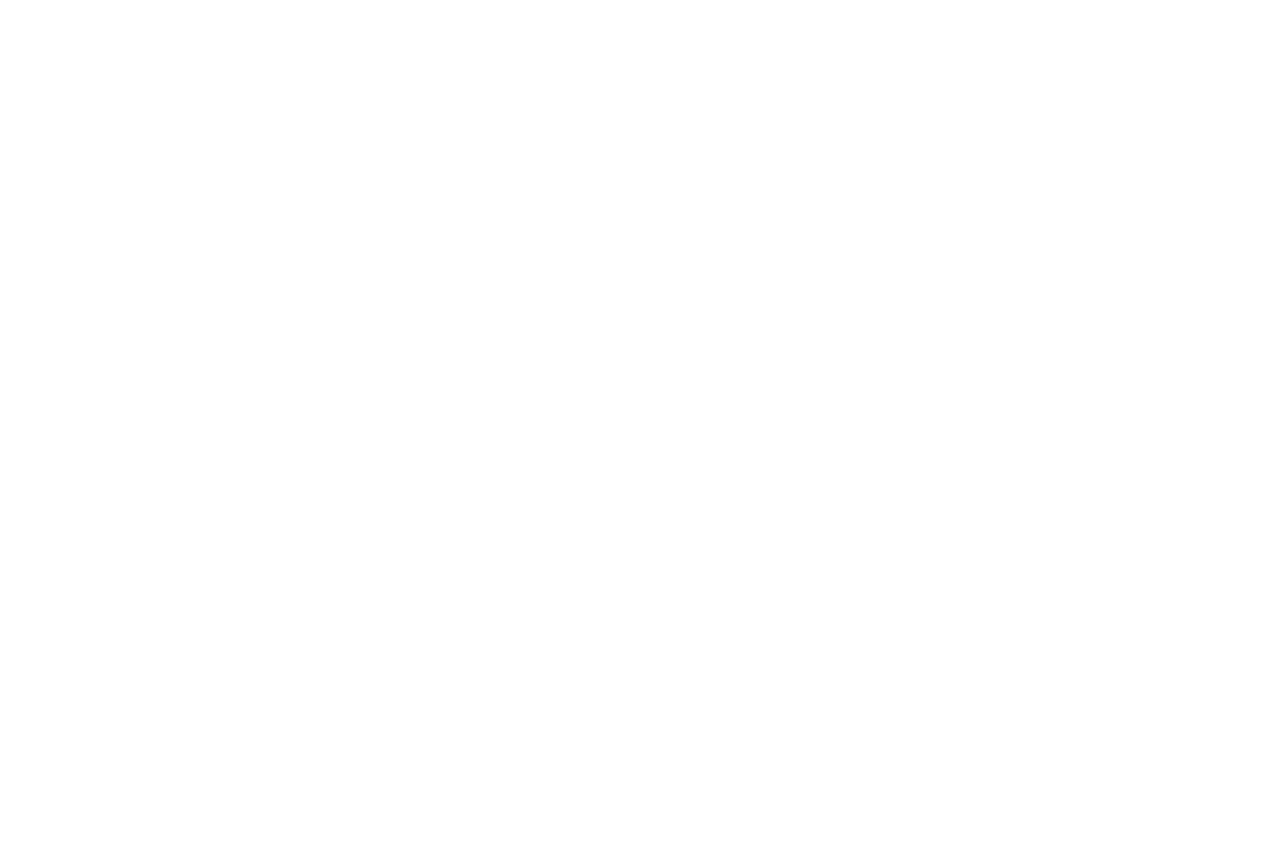
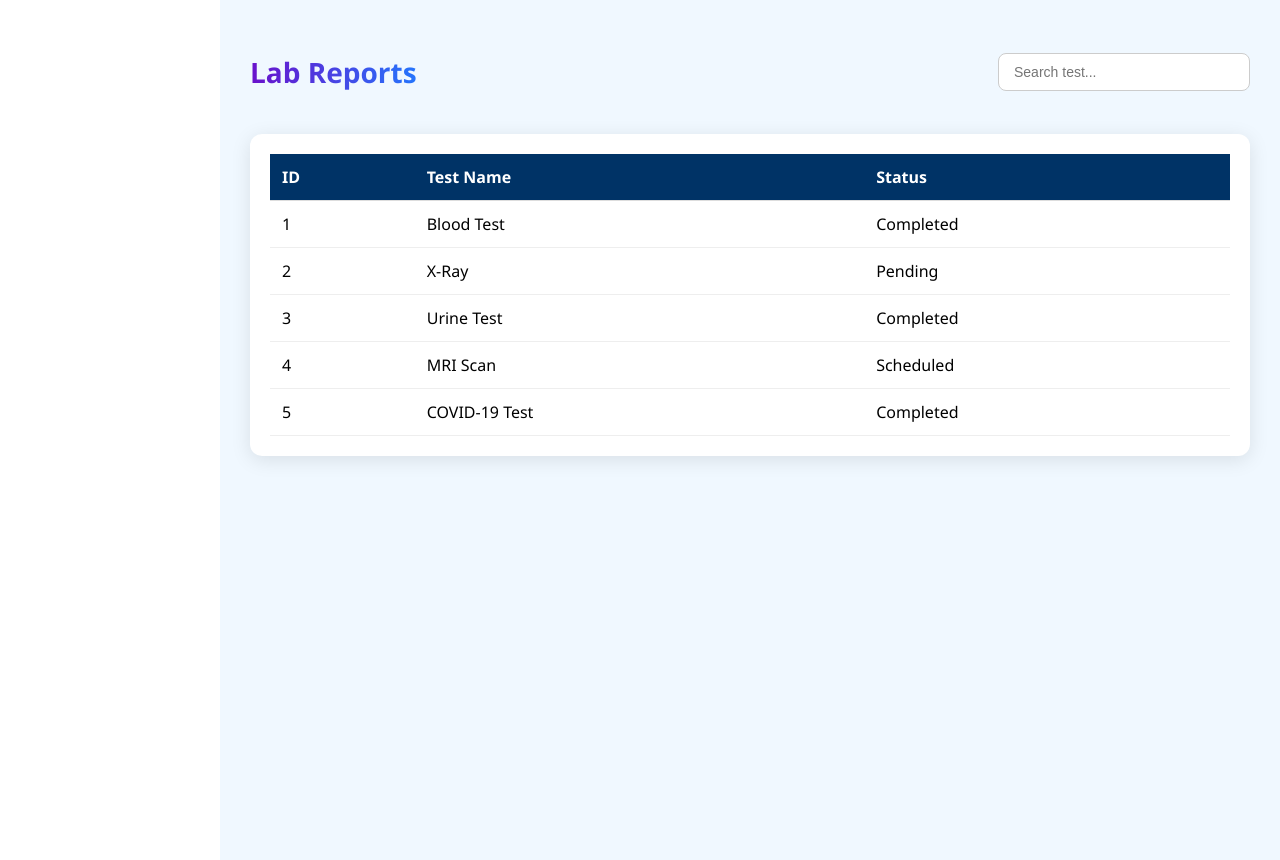
Before and after one commit to jayasakthyasri/Hospital-management-frontend, a React (Create React App) app: page /lab in a window 1280 px wide. Before the commit this address had no page. Before the commit the page ends 800 px from the top, so only its background shows below. Built offline with nearby package versions, Linux system fonts and the light colour scheme.

Commit message:
Completed sidebar, navbar, PharmacyPage, and LabPage with UI

```diff
--- a/src/App.js
+++ b/src/App.js
@@ -1,8 +1,10 @@
-import logo from './logo.svg';
 import './App.css';
-import Login from './pages/Login';
 import Register from './pages/Register';
 import Dashboard from './pages/Dashboard';
+import Login from './pages/Login';
+import PharmacyPage from './pages/PharmacyPage';
+import LabPage from './pages/LabPage';
+
 import { BrowserRouter as Router, Routes, Route } from 'react-router-dom';
 
 function App() {
@@ -12,6 +14,8 @@
         <Route path="/" element={<Login />} />
         <Route path="/register" element={<Register />} />
         <Route path="/dashboard" element={<Dashboard />} />
+        <Route path="/pharmacy" element={<PharmacyPage />} />
+        <Route path="/lab" element={<LabPage />} />
       </Routes>
     </Router>
   );
--- /dev/null
+++ b/src/components/Navbar.css
@@ -0,0 +1,8 @@
+.navbar {
+  background-color: #6C63FF; /* Deep Violet */
+  color: #FFFFFF;            /* White Text */
+  padding: 15px 20px;
+  display: flex;
+  justify-content: space-between;
+  align-items: center;
+}
--- /dev/null
+++ b/src/components/Navbar.js
@@ -0,0 +1,11 @@
+import React from 'react';
+import './Navbar.css'; // Optional styling
+
+export default function Navbar() {
+  return (
+    <div className="navbar">
+      <h3>Hospital Management System</h3>
+      {/* You can add buttons or user info here */}
+    </div>
+  );
+}
--- /dev/null
+++ b/src/components/Sidebar.css
@@ -0,0 +1,26 @@
+.sidebar {
+  width: 200px;
+  height: 100vh;
+  background-color: #5548C8; /* Dark Violet */
+  color: #FFFFFF;
+  padding: 20px;
+}
+
+.sidebar h2 {
+  margin-bottom: 20px;
+  color: #FFFFFF;
+}
+
+.sidebar-link {
+  display: block;
+  color: #FFFFFF;            /* Sidebar text white */
+  text-decoration: none;
+  margin-bottom: 12px;
+  padding: 8px 12px;
+  border-radius: 6px;
+  transition: background-color 0.2s;
+}
+
+.sidebar-link:hover {
+  background-color: #A69CFF; /* Light Violet on hover */
+}
--- /dev/null
+++ b/src/components/Sidebar.js
@@ -0,0 +1,31 @@
+import React from 'react';
+import { Link } from 'react-router-dom';
+import './Sidebar.css'; // Create this if you want to style the sidebar
+
+export default function Sidebar() {
+  return (
+    <div className="sidebar">
+      <h2>Hospital Admin</h2>
+      <ul>
+        <li>
+          <Link to="/dashboard" className="sidebar-link">Dashboard</Link>
+        </li>
+        <li>
+          <Link to="/patients" className="sidebar-link">Patients</Link>
+        </li>
+        <li>
+          <Link to="/appointments" className="sidebar-link">Appointments</Link>
+        </li>
+        <li>
+          <Link to="/doctors" className="sidebar-link">Doctors</Link>
+        </li>
+        <li>
+          <Link to="/billing" className="sidebar-link">Billing</Link>
+        </li>
+        <li>
+          <Link to="/" className="sidebar-link">Logout</Link>
+        </li>
+      </ul>
+    </div>
+  );
+}
--- a/src/pages/Dashboard.js
+++ b/src/pages/Dashboard.js
@@ -1,12 +1,16 @@
 import React from 'react';
-
+import Sidebar from '../components/Sidebar';
+import Navbar from '../components/Navbar'; // ✅ Add this
 
 const Dashboard = () => {
   return (
+    <>
+      <Navbar /> {/* ✅ Top navbar */}
+      <div style={{ display: 'flex' }}>
+        <Sidebar />
         <div style={styles.container}>
           <h2 style={styles.title}>Welcome to the Hospital Dashboard</h2>
           <p style={styles.subtitle}>Select a module to manage:</p>
-
           <div style={styles.card}>
             <ul style={styles.list}>
               <li>🧑‍⚕️ Patients</li>
@@ -17,6 +21,8 @@
             </ul>
           </div>
         </div>
+      </div>
+    </>
   );
 };
 
@@ -26,6 +32,7 @@
     backgroundColor: '#f4f6f8',
     minHeight: '100vh',
     textAlign: 'center',
+    flex: 1,
   },
   title: {
     fontSize: '28px',
--- /dev/null
+++ b/src/pages/LabPage.js
@@ -0,0 +1,121 @@
+import React, { useState } from 'react';
+
+const LabPage = () => {
+  const [searchTerm, setSearchTerm] = useState('');
+
+  const labTests = [
+    { id: 1, name: 'Blood Test', status: 'Completed' },
+    { id: 2, name: 'X-Ray', status: 'Pending' },
+    { id: 3, name: 'Urine Test', status: 'Completed' },
+    { id: 4, name: 'MRI Scan', status: 'Scheduled' },
+    { id: 5, name: 'COVID-19 Test', status: 'Completed' },
+  ];
+
+  const filteredTests = labTests.filter((test) =>
+    test.name.toLowerCase().includes(searchTerm.toLowerCase())
+  );
+
+  return (
+    <div style={styles.page}>
+      <div style={styles.header}>
+        <h2 style={styles.title}>Lab Reports</h2>
+        <input
+          type="text"
+          placeholder="Search test..."
+          style={styles.searchInput}
+          value={searchTerm}
+          onChange={(e) => setSearchTerm(e.target.value)}
+        />
+      </div>
+
+      <div style={styles.card}>
+        <table style={styles.table}>
+          <thead>
+            <tr>
+              <th style={styles.th}>ID</th>
+              <th style={styles.th}>Test Name</th>
+              <th style={styles.th}>Status</th>
+            </tr>
+          </thead>
+          <tbody>
+            {filteredTests.length > 0 ? (
+              filteredTests.map((test) => (
+                <tr key={test.id}>
+                  <td style={styles.td}>{test.id}</td>
+                  <td style={styles.td}>{test.name}</td>
+                  <td style={styles.td}>{test.status}</td>
+                </tr>
+              ))
+            ) : (
+              <tr>
+                <td colSpan="3" style={styles.noData}>No lab tests found.</td>
+              </tr>
+            )}
+          </tbody>
+        </table>
+      </div>
+    </div>
+  );
+};
+
+const styles = {
+  page: {
+    marginLeft: '220px',
+    padding: '30px',
+    fontFamily: 'Segoe UI, sans-serif',
+    backgroundColor: '#f0f8ff',
+    minHeight: '100vh',
+  },
+  header: {
+    display: 'flex',
+    justifyContent: 'space-between',
+    alignItems: 'center',
+    marginBottom: '20px',
+  },
+  title: {
+    fontSize: '28px',
+    background: 'linear-gradient(to right, #6a11cb, #2575fc)',
+    WebkitBackgroundClip: 'text',
+    WebkitTextFillColor: 'transparent',
+    fontWeight: 'bold',
+  },
+  searchInput: {
+    padding: '10px 15px',
+    border: '1px solid #ccc',
+    borderRadius: '8px',
+    outline: 'none',
+    width: '220px',
+    fontSize: '14px',
+  },
+  card: {
+    backgroundColor: '#fff',
+    borderRadius: '12px',
+    boxShadow: '0 4px 20px rgba(0,0,0,0.1)',
+    padding: '20px',
+    overflowX: 'auto',
+  },
+  table: {
+    width: '100%',
+    borderCollapse: 'collapse',
+  },
+  th: {
+    backgroundColor: '#003366',
+    color: 'white',
+    padding: '12px',
+    textAlign: 'left',
+    fontWeight: 'bold',
+    borderBottom: '1px solid #ddd',
+  },
+  td: {
+    padding: '12px',
+    borderBottom: '1px solid #eee',
+  },
+  noData: {
+    padding: '20px',
+    textAlign: 'center',
+    color: '#777',
+    fontStyle: 'italic',
+  }
+};
+
+export default LabPage;
--- a/src/pages/Login.js
+++ b/src/pages/Login.js
@@ -1,5 +1,6 @@
 import React, { useState } from 'react'
 import { useNavigate } from 'react-router-dom';
+// eslint-disable-next-line no-unused-vars
 import Dashboard from './Dashboard';
 import { Link } from 'react-router-dom';
 
--- /dev/null
+++ b/src/pages/PharmacyPage.js
@@ -0,0 +1,139 @@
+import React, { useState } from 'react';
+
+const PharmacyPage = () => {
+  const [searchTerm, setSearchTerm] = useState('');
+
+  const items = [
+    { id: 1, name: 'Paracetamol', quantity: 50 },
+    { id: 2, name: 'Ibuprofen', quantity: 30 },
+    { id: 3, name: 'Amoxicillin', quantity: 20 },
+    { id: 4, name: 'Cetirizine', quantity: 40 },
+    { id: 5, name: 'Azithromycin', quantity: 15 },
+  ];
+
+  // Filter items by search
+  const filteredItems = items.filter((item) =>
+    item.name.toLowerCase().includes(searchTerm.toLowerCase())
+  );
+
+  return (
+    <div style={styles.page}>
+      <div style={styles.overlay}>
+        <div style={styles.header}>
+          <h2 style={styles.title}>Pharmacy Inventory</h2>
+          <input
+            type="text"
+            placeholder="Search medicine..."
+            style={styles.searchInput}
+            value={searchTerm}
+            onChange={(e) => setSearchTerm(e.target.value)}
+          />
+        </div>
+
+        <div style={styles.card}>
+          <table style={styles.table}>
+            <thead>
+              <tr>
+                <th style={styles.th}>ID</th>
+                <th style={styles.th}>Medicine</th>
+                <th style={styles.th}>Quantity</th>
+              </tr>
+            </thead>
+            <tbody>
+              {filteredItems.length > 0 ? (
+                filteredItems.map((med) => (
+                  <tr key={med.id} style={styles.row}>
+                    <td style={styles.td}>{med.id}</td>
+                    <td style={styles.td}>{med.name}</td>
+                    <td style={styles.td}>{med.quantity}</td>
+                  </tr>
+                ))
+              ) : (
+                <tr>
+                  <td colSpan="3" style={styles.noData}>No medicines found.</td>
+                </tr>
+              )}
+            </tbody>
+          </table>
+        </div>
+      </div>
+    </div>
+  );
+};
+
+// 🎨 Styles with background image and overlay
+const styles = {
+  page: {
+  marginLeft: '220px',
+  fontFamily: 'Segoe UI, sans-serif',
+  minHeight: '100vh',
+  backgroundImage: 'url("https://images.unsplash.com/photo-1588776814546-ec7d2daae7db?auto=format&fit=crop&w=1350&q=80")',
+  backgroundSize: 'cover',
+  backgroundRepeat: 'no-repeat',
+  backgroundPosition: 'center',
+  padding: '30px',
+  color: 'white',
+},
+
+  overlay: {
+    backgroundColor: 'rgba(255, 255, 255, 0.88)',
+    minHeight: '100vh',
+    padding: '30px',
+  },
+  header: {
+    display: 'flex',
+    justifyContent: 'space-between',
+    alignItems: 'center',
+    marginBottom: '20px',
+  },
+  title: {
+    fontSize: '28px',
+    background: 'linear-gradient(to right, #0066cc, #00ccff)',
+    WebkitBackgroundClip: 'text',
+    WebkitTextFillColor: 'transparent',
+    fontWeight: 'bold',
+  },
+  searchInput: {
+    padding: '10px 15px',
+    border: '1px solid #ccc',
+    borderRadius: '8px',
+    outline: 'none',
+    width: '220px',
+    fontSize: '14px',
+  },
+  card: {
+    backgroundColor: 'white',
+    borderRadius: '12px',
+    boxShadow: '0 4px 20px rgba(0,0,0,0.2)',
+    padding: '20px',
+    overflowX: 'auto',
+    color: '#000'
+  },
+  table: {
+    width: '100%',
+    borderCollapse: 'collapse',
+  },
+  th: {
+    backgroundColor: '#0077b6',
+    color: 'white',
+    padding: '12px',
+    textAlign: 'left',
+    fontWeight: 'bold',
+    borderBottom: '1px solid #ddd',
+  },
+  td: {
+    padding: '12px',
+    borderBottom: '1px solid #eee',
+  },
+  row: {
+    transition: 'background-color 0.2s ease',
+  },
+  noData: {
+    padding: '20px',
+    textAlign: 'center',
+    color: '#666',
+    fontStyle: 'italic',
+  }
+};
+
+export default PharmacyPage;
--- a/src/pages/Register.js
+++ b/src/pages/Register.js
@@ -1,6 +1,8 @@
 import React, { useState } from 'react';
 import { useNavigate } from 'react-router-dom';
+// eslint-disable-next-line no-unused-vars
 import Dashboard from './Dashboard';
+// eslint-disable-next-line no-unused-vars
 import Login from './Login';
 import { Link } from 'react-router-dom';
 
```
Lines whose indentation alone changed are shown as unchanged.
